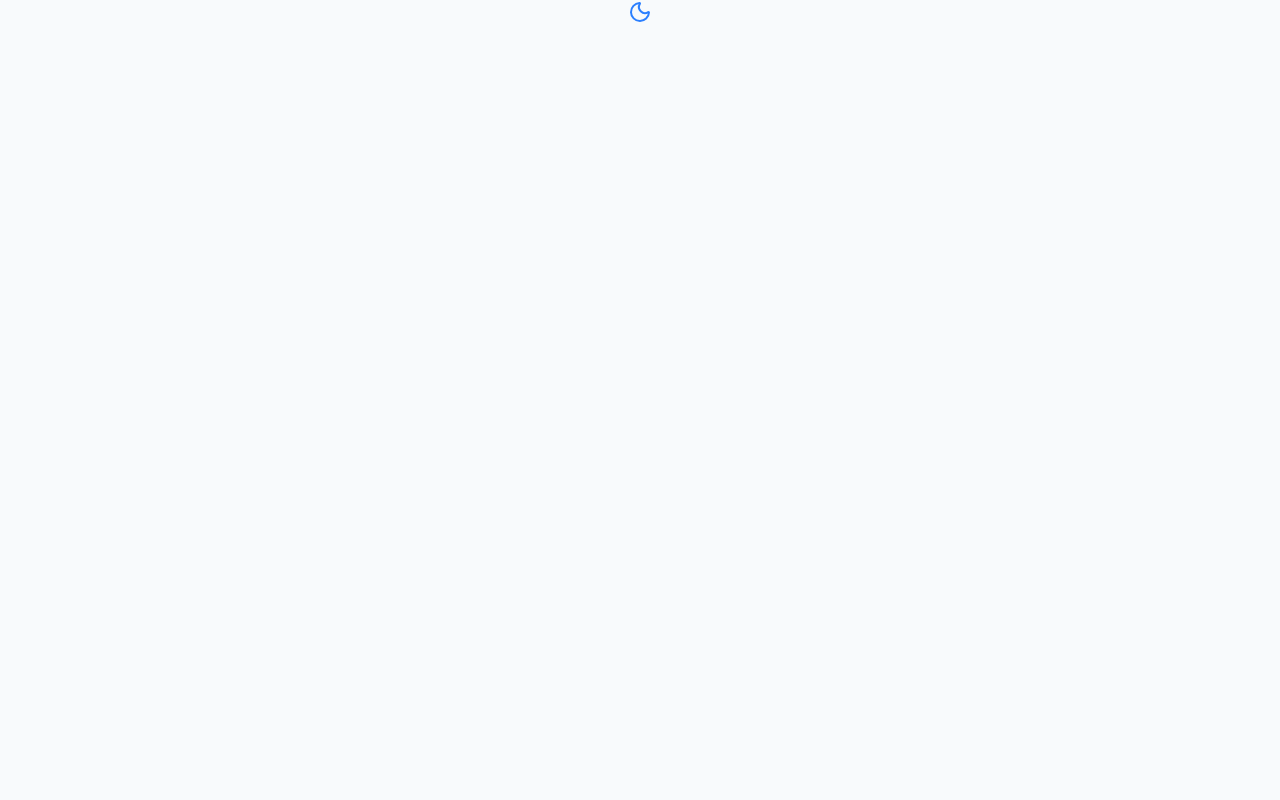
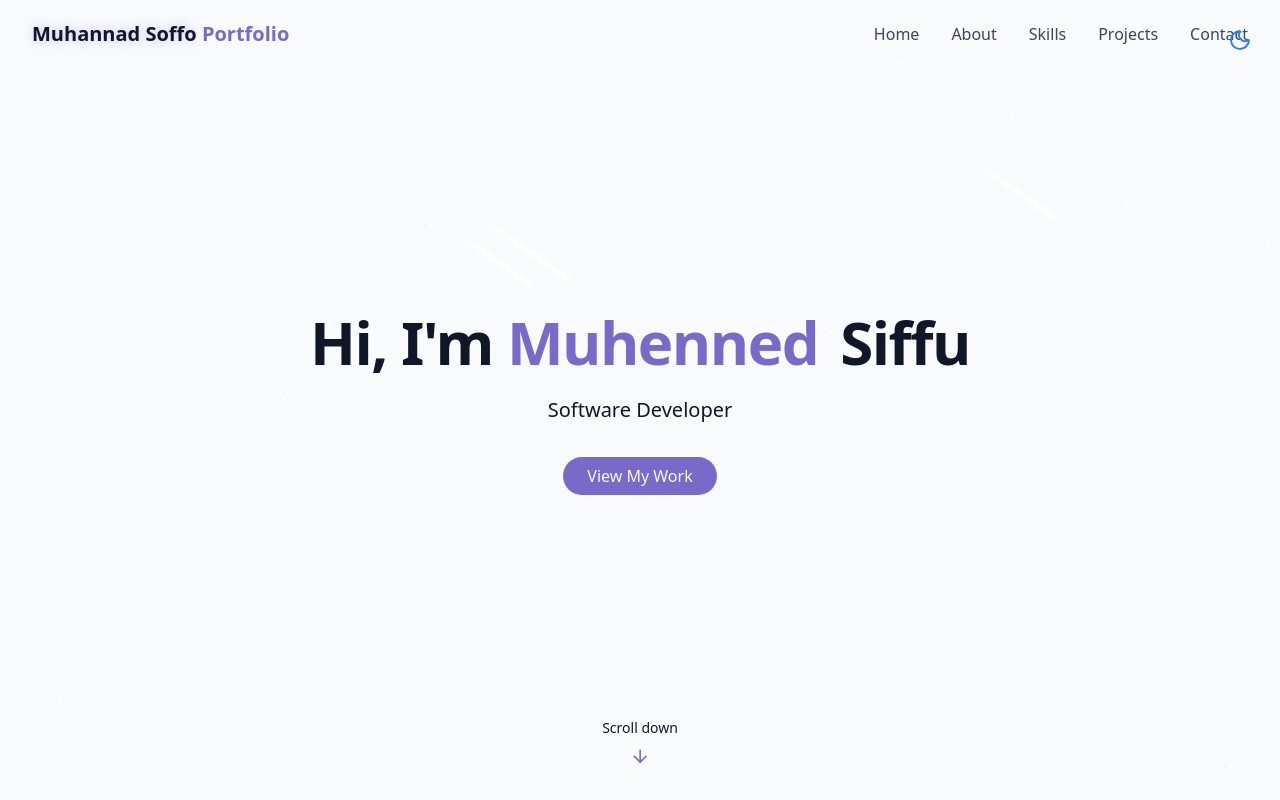
Before and after one commit to muhanadsoffo/Portfolio, a React (Vite) app: page / in a window 1280 px wide. Built offline with nearby package versions, Linux system fonts and the light colour scheme.

Commit message:
finishing styling for the background and adding hero section

```diff
--- /dev/null
+++ b/src/components/HeroSection.jsx
@@ -0,0 +1,32 @@
+import {ArrowDown} from "lucide-react";
+
+export const HeroSection = () => {
+    return (
+        <section id="hero" className=" relative min-h-screen flex flex-col items-center justify-center px-4">
+
+
+            <div className="container max-w-4xl mx-auto text-center z-10">
+                <div className="space-y-6">
+                    <h1 className="text-4xl md:text-6xl font-bold tracking-tight">
+                        <span className="opacity-0 animate-fade-in">Hi, I'm</span>{" "}
+                        <span className="text-primary opacity-0 animate-fade-in-delay-1">Muhenned</span>{" "}
+                        <span className=" text-gradient ml-2 opacity-0 animate-fade-in-delay-2">Siffu</span>
+                    </h1>
+                    <p className=" text-lg md:text-xl text-muted-foreground max-2-2xl mx-auto opacity-0 animate-fade-in-delay-3">
+                        Software Developer
+                    </p>
+                    <div className="pt-4 opacity-0 animate-fade-in-delay-4">
+                        <a href="#projects" className="cosmic-button">
+                            View My Work
+                        </a>
+                    </div>
+
+                </div>
+            </div>
+            <div className="absolute bottom-8 left-1/2 transform -translate-x-1/2 flex flex-col items-center animate-bounce">
+                <span className="text-sm text-muted-foreground mb-2">Scroll down</span>
+                <ArrowDown className="h-5 w-5 text-primary" />
+            </div>
+        </section>
+    )
+}
--- /dev/null
+++ b/src/components/Navbar.jsx
@@ -0,0 +1,71 @@
+import {cn} from "@/lib/utils.js";
+import {useEffect, useState} from "react";
+import {Menu, X} from "lucide-react";
+
+
+const navItems = [
+    {name: "Home", href: "#hero"},
+    {name: "About", href: "#about"},
+    {name: "Skills", href: "#skills"},
+    {name: "Projects", href: "#projects"},
+    {name: "Contact", href: "#contact"},
+]
+export const Navbar = () => {
+    const [isScrolled, setIsScrolled] = useState(false)
+    const [isMenuOpen, setIsMenuOpen] = useState(false)
+    useEffect(() => {
+        const handleScroll = () => {
+            setIsScrolled(window.screenY > 10)
+        }
+        window.addEventListener("scroll", handleScroll)
+        return () => {
+            window.removeEventListener("scroll", handleScroll)
+        }
+    }, []);
+    return (
+        <nav className={cn("fixed w-full z-40 transition-all duration-300",
+            isScrolled ? "py-3 bg-background/80 backdrop-blur-md shadow-xs " : "py-5"
+        )}>
+            <div className="container flex items-center justify-between">
+                <a href="#hero" className=" text-xl font-bold text-primary flex items-center">
+                    <span className="relative z-10">
+                        <span className="text-glow text-foreground">
+                            Muhannad Soffo
+                        </span> {" "}
+                        Portfolio
+                    </span>
+                </a>
+
+                {/* Desktop version*/}
+                <div className="hidden md:flex space-x-8">
+                    {navItems.map((item, key) => (
+                        <a key={key} href={item.href}
+                           className="text-foreground/80 hover:text-primary transition-colors duration-300">
+                            {item.name} </a>
+                    ))}
+                </div>
+                {/* mobile version*/}
+                <button onClick={() => setIsMenuOpen((prevState) => !prevState)}
+                        className="md:hidden p-2 text-foreground x-50" aria-label={isMenuOpen? "Close Menu" : "Open Menu"}>
+                    {isMenuOpen ? <X size={24}/> : <Menu size={24}/>}
+                </button>
+                <div
+                    className={cn("fixed inset-0 bg-background/95 backdrop-blur-md z-40 flex flex-col items-center justify-center", " transition-all duration-300 md:hidden",
+                        isMenuOpen ? "opacity-100 pointer-events-auto" : "opacity-0 pointer-events-none"
+                    )}>
+                    <div className="flex flex-col space-y-8 text-xl">
+                        {navItems.map((item, key) => (
+                            <a key={key} href={item.href}
+                               className="text-foreground/80 hover:text-primary transition-colors duration-300"
+                               onClick={() => setIsMenuOpen(false)}>
+                                {item.name} </a>
+                        ))}
+                    </div>
+                </div>
+
+            </div>
+
+
+        </nav>
+    )
+}
--- /dev/null
+++ b/src/components/StarBackground.jsx
@@ -0,0 +1,85 @@
+import {useEffect, useState} from "react";
+
+export const StarBackground = () => {
+
+    const [stars, setStars] = useState([]);
+    const [meteors, setMeteors] = useState([])
+    useEffect(() => {
+        generateStars()
+        generateMeteors()
+        const handleResize=()=>{
+            generateStars()
+        }
+        window.addEventListener("resize", handleResize)
+        return () => window.removeEventListener("resize", handleResize)
+    }, []);
+
+
+    const generateStars = () => {
+        const numberOfStars = Math.floor(window.innerWidth * window.innerHeight / 10000);
+
+        const newStars = []
+        for (let i = 0; i < numberOfStars; i++) {
+            newStars.push({
+                id: i,
+                size: Math.random() * 3 + 1,
+                x: Math.random() * 100,
+                y: Math.random() * 100,
+                opacity: Math.random() * 0.5 + 0.5,
+                animationDuration: Math.random() * 4 + 2,
+            })
+        }
+        setStars(newStars);
+    }
+
+    const generateMeteors = () => {
+        const numberOfMeteors =4
+
+        const newMeteors = []
+        for (let i = 0; i < numberOfMeteors; i++) {
+            newMeteors.push({
+                id: i,
+                size: Math.random() * 2 + 1,
+                x: Math.random() * 100,
+                y: Math.random() * 20,
+                delay: Math.random() * 15,
+                animationDuration: Math.random() * 3 + 3,
+            })
+        }
+        setMeteors(newMeteors);
+    }
+
+    return (
+        <div className="fixed inset-0 overflow-hidden pointer-events-none z-0">
+            {stars.map((star) => (
+                <div
+                    key={star.id}
+                    className="star animate-pulse-subtle"
+                    style={{
+                        width: star.size + "px",
+                        height: star.size + "px",
+                        left: star.x + "%",
+                        top: star.y + "%",
+                        opacity: star.opacity,
+                        animationDuration: star.animationDuration + "s",
+                    }}
+                />
+            ))}
+            {meteors.map((meteor) => (
+                <div
+                    key={meteor.id}
+                    className="meteor animate-meteor"
+                    style={{
+                        width: meteor.size *50+ "px",
+                        height: meteor.size *2 + "px",
+                        left: meteor.x + "%",
+                        top: meteor.y + "%",
+                        animationDelay: meteor.delay,
+                        animationDuration: meteor.animationDuration + "s",
+                    }}
+                />
+            ))}
+
+        </div>
+    )
+}
--- a/src/components/ThemeToggle.jsx
+++ b/src/components/ThemeToggle.jsx
@@ -1,16 +1,16 @@
 import {useEffect, useState} from "react";
-import {Moon,Sun} from "lucide-react";
+import {Moon, Sun} from "lucide-react";
+import {cn} from "@/lib/utils.js";
 
 export const ThemeToggle = () => {
     const [isDarkMode, setIsDarkMode] = useState(false);
     useEffect(() => {
         return () => {
             const storedTheme = localStorage.getItem("theme")
-            if (storedTheme ==="dark") {
+            if (storedTheme === "dark") {
                 setIsDarkMode(true);
                 document.documentElement.classList.add("dark");
-            }
-            else{
+            } else {
                 localStorage.setItem("theme", "light");
                 setIsDarkMode(false);
             }
@@ -18,11 +18,11 @@ export const ThemeToggle = () => {
     }, []);
 
     const toggleTheme = () => {
-        if(isDarkMode) {
+        if (isDarkMode) {
             document.documentElement.classList.remove("dark");
             localStorage.setItem("theme", "light");
             setIsDarkMode(false);
-        }else{
+        } else {
             document.documentElement.classList.add("dark");
             localStorage.setItem("theme", "dark");
             setIsDarkMode(true);
@@ -31,10 +31,11 @@ export const ThemeToggle = () => {
     }
 
     return (
-        <button onClick={toggleTheme}>{" "}
+        <button onClick={toggleTheme}
+                className={cn("fixed max-sm:hidden top-5 right-5 z-50 p-2 rounded-full transition-colors duration-300", "focus:outline-hidden")}>{" "}
             {isDarkMode ? (
                 <Sun className="h-6 w-6 text-yellow-300"/>
-            )  : (<Moon className="h-6 w-6 text-blue-500"/>
+            ) : (<Moon className="h-6 w-6 text-blue-500"/>
             )}
         </button>
     )
--- a/src/lib/utils.js
+++ b/src/lib/utils.js
@@ -0,0 +1,7 @@
+import {clsx} from 'clsx'
+import {twMerge} from "tailwind-merge";
+
+export const cn = (...inputs) =>{
+    return twMerge(clsx(inputs));
+
+}
--- a/src/pages/Home.jsx
+++ b/src/pages/Home.jsx
@@ -1,12 +1,21 @@
 import {ThemeToggle} from "@/components/ThemeToggle.jsx";
+import {StarBackground} from "@/components/StarBackground.jsx";
+import {Navbar} from "@/components/Navbar.jsx";
+import {HeroSection} from "@/components/HeroSection.jsx";
 
 export const Home = () => {
     return (
         <div className="min-h-screen bg-background text-foreground overflow-x-hidden">
-            {/* theme Toggle*/}
+            {/* theme Toggle */}
             <ThemeToggle/>
-
-
+            {/* Background Effects */}
+            <StarBackground/>
+            {/* Navbar */}
+            <Navbar/>
+            {/* Main Content */}
+            <main>
+                <HeroSection/>
+            </main>
         </div>
     );
 }
```
Also changed, not shown: src/index.css (+29 -24 lines).
